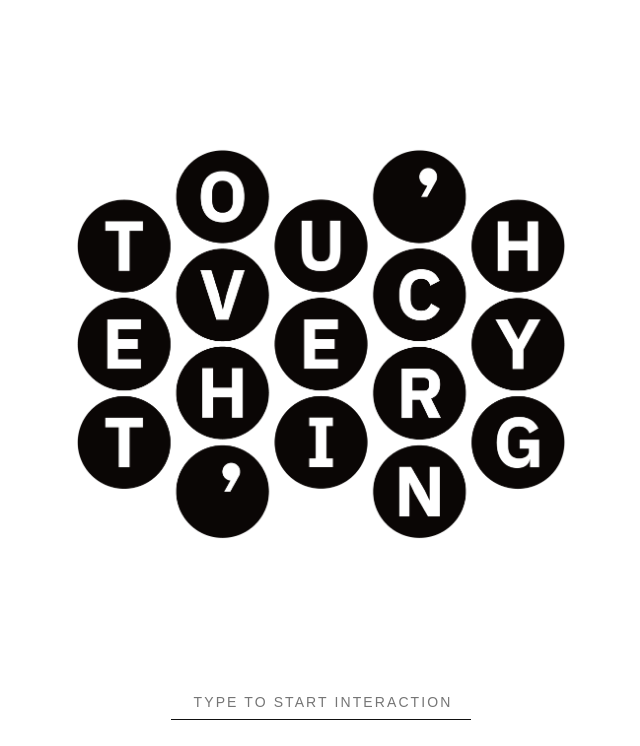
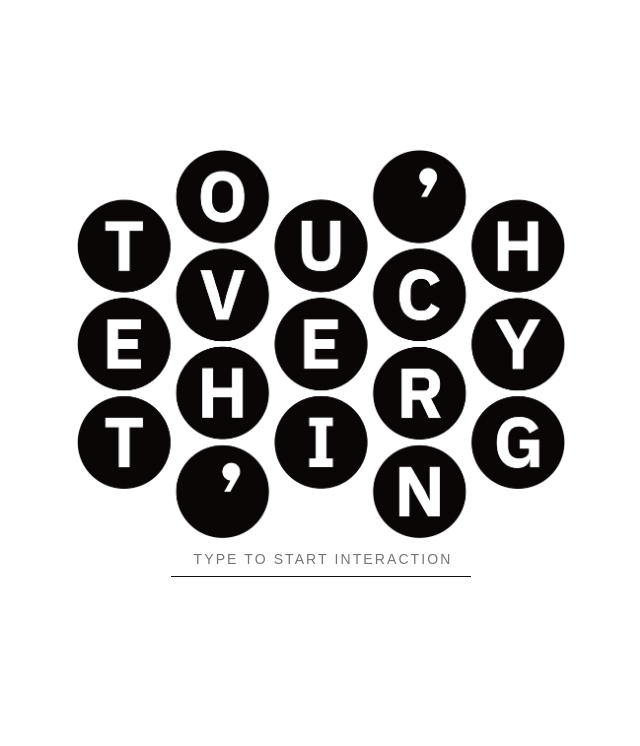
Before and after one commit to pop983863-star/TOUCH-EVERYTHING, a React (Vite) app: page / in a window 1280 px wide. Shown: the top 746 px of the page, without its empty margins (319-959 px from the left). Built offline with nearby package versions, Linux system fonts and the light colour scheme.

Commit message:
Update App.jsx

```diff
--- a/src/App.jsx
+++ b/src/App.jsx
@@ -110,7 +110,6 @@ function App() {
 
   const renderHome = () => (
     <div className="page-home">
-      <div className="viewport">
       <div className="main-grid-wrapper">
         <div className={`layer-static ${mode === 'static' ? 'is-active' : ''}`}>
           <img src="/assets/initial-grid.png" alt="Static Grid" className="pixel-perfect" />
@@ -137,7 +136,7 @@ function App() {
           ))}
         </div>
       </div>
-      </div>
+
       <footer className="footer">
         <form onSubmit={(e) => { e.preventDefault(); fetchNewImage(inputText); }}>
           <input value={inputText} onChange={(e) => handleHomeInteraction(e.target.value)} placeholder="TYPE TO START INTERACTION" />
```
Lines whose indentation alone changed are shown as unchanged.
